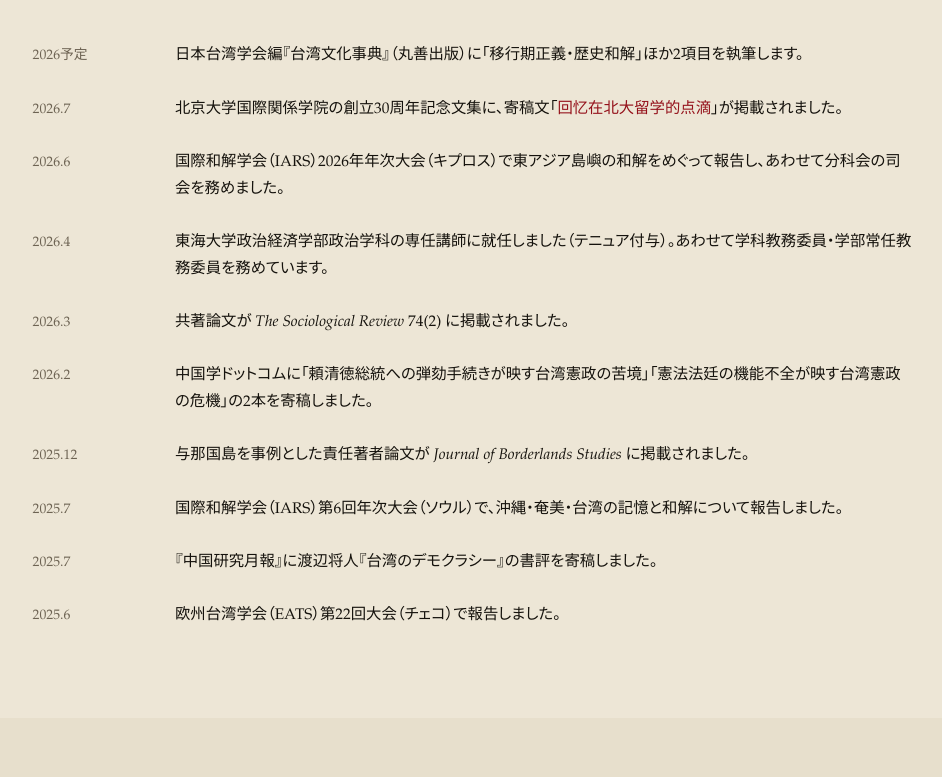
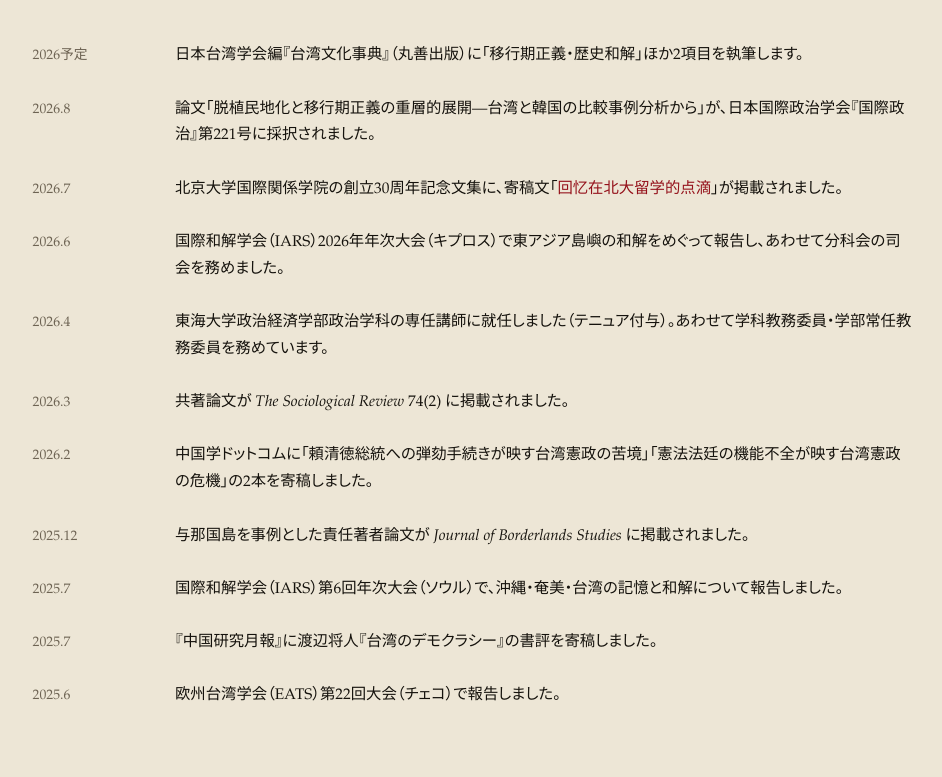
Before and after one commit to arata756/arata756.github.io, a plain HTML site: page index.html in a window 1280 px wide. Shown: the part 983-1760 px from the top of the page, without its empty margins (57-999 px from the left). Drawn offline with Linux system fonts and the light colour scheme.

Commit message:
Add files via upload

```diff
--- a/index.html
+++ b/index.html
@@ -765,6 +765,10 @@ footer a { color: var(--ink-2); }
         <div class="news-body"><span class="ja">日本台湾学会編『台湾文化事典』（丸善出版）に「移行期正義・歴史和解」ほか2項目を執筆します。</span><span class="en">Contributing three entries to the <cite>Encyclopedia of Taiwanese Culture</cite> (Japan Association for Taiwan Studies, ed.).</span><span class="zh">為日本台灣學會編《台灣文化事典》撰寫「轉型正義．歷史和解」等三個詞條。</span></div>
       </div>
       <div class="news-item">
+        <div class="news-date">2026.8</div>
+        <div class="news-body"><span class="ja">論文「脱植民地化と移行期正義の重層的展開―台湾と韓国の比較事例分析から」が、日本国際政治学会『国際政治』第221号に採択されました。</span><span class="en">An article on decolonization and the layered development of transitional justice in Taiwan and Korea has been accepted for <cite>International Relations</cite> (Kokusai Seiji), No.221, Japan Association of International Relations.</span><span class="zh">論文〈去殖民化與轉型正義的多層次展開——台灣與韓國的比較個案分析〉獲日本國際政治學會《國際政治》第221號接受刊登。</span></div>
+      </div>
+      <div class="news-item">
         <div class="news-date">2026.7</div>
         <div class="news-body"><span class="ja">北京大学国際関係学院の創立30周年記念文集に、寄稿文「<a href="https://mp.weixin.qq.com/s?__biz=Mzg4ODYzNDYxOQ%3D%3D&amp;mid=2247491665&amp;idx=1&amp;sn=9aa13aa8fd60c7c18b2d5156c8b6e41f&amp;chksm=cffa8dc5f88d04d39defdc82c8ea30053b4a6595b998062b385b1b22d739ba83eba3ccca30ab&amp;cur_album_id=4453352602810073089&amp;scene=189" target="_blank" rel="noopener">回忆在北大留学的点滴</a>」が掲載されました。</span><span class="en">An essay, &ldquo;<a href="https://mp.weixin.qq.com/s?__biz=Mzg4ODYzNDYxOQ%3D%3D&amp;mid=2247491665&amp;idx=1&amp;sn=9aa13aa8fd60c7c18b2d5156c8b6e41f&amp;chksm=cffa8dc5f88d04d39defdc82c8ea30053b4a6595b998062b385b1b22d739ba83eba3ccca30ab&amp;cur_album_id=4453352602810073089&amp;scene=189" target="_blank" rel="noopener">回忆在北大留学的点滴</a>&rdquo; (Recollections of student days at Peking University), appeared in the 30th anniversary collection of the School of International Studies, Peking University.</span><span class="zh">於北京大學國際關係學院創立30週年紀念文集刊出投稿〈<a href="https://mp.weixin.qq.com/s?__biz=Mzg4ODYzNDYxOQ%3D%3D&amp;mid=2247491665&amp;idx=1&amp;sn=9aa13aa8fd60c7c18b2d5156c8b6e41f&amp;chksm=cffa8dc5f88d04d39defdc82c8ea30053b4a6595b998062b385b1b22d739ba83eba3ccca30ab&amp;cur_album_id=4453352602810073089&amp;scene=189" target="_blank" rel="noopener">回忆在北大留学的点滴</a>〉。</span></div>
       </div>
@@ -919,6 +923,11 @@ footer a { color: var(--ink-2); }
   <div class="wrap">
     <h2 class="rise"><span class="ja">論文</span><span class="en">Articles</span><span class="zh">論文</span><span class="romaji">Articles</span></h2>
     <div class="entries rise">
+
+      <div class="entry">
+        <div class="year"><span class="ja">掲載決定</span><span class="en">Forthcoming</span><span class="zh">已接受</span></div>
+        <div class="body"><span class="tags"><span class="tag t-peer key"></span><span class="tag t-forth key"></span></span>「脱植民地化と移行期正義の重層的展開―台湾と韓国の比較事例分析から」<cite>『国際政治』</cite>第221号<span class="venue">　日本国際政治学会</span><span class="n-jp"></span></div>
+      </div>
 
       <div class="entry">
         <div class="year">2026.3</div>
```
Also changed, not shown: 1 other file.
